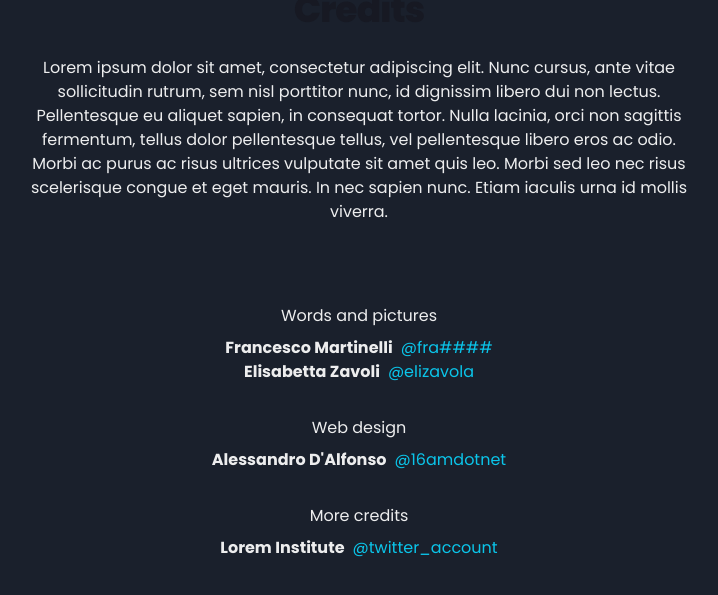
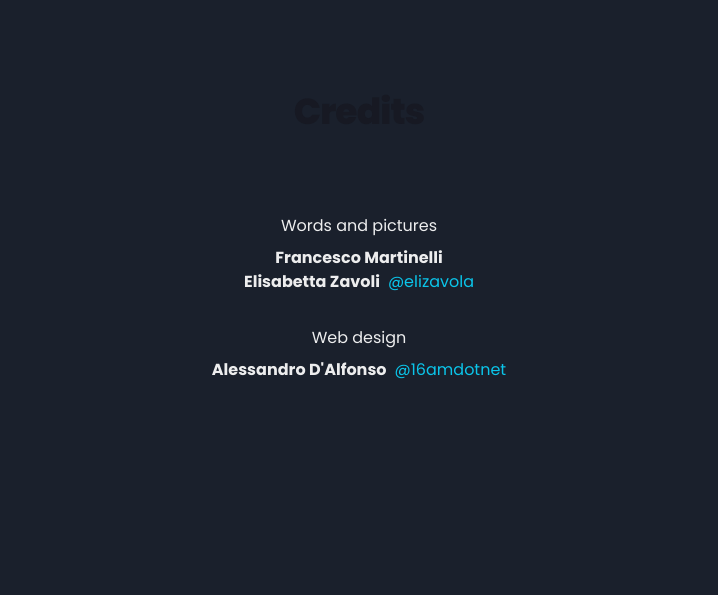
Before and after one commit to 16am/soundscape, a React (Create React App) app: page /credits in a window 1280 px wide. Shown: the part 141-736 px from the top of the page, without its empty margins (281-999 px from the left). Built offline with nearby package versions, Linux system fonts and the light colour scheme.

Commit message:
nasconde testi di esempio e/o incompleti

```diff
--- a/src/components/Credits.jsx
+++ b/src/components/Credits.jsx
@@ -18,12 +18,14 @@ export function Credits({ language }) {
       >
         <Box>{languages.credits[language]}</Box>
       </Box>
-      <Box mb="8">{languages.credits_description[language]}</Box>
+      <Box d="none" mb="8">
+        {languages.credits_description[language]}
+      </Box>
       <Box mt="20">
         <Text mb="2">{languages.word_and_pictures[language]}</Text>
         <Box>
           <b>Francesco Martinelli</b>
-          <Link href="#" color={linkColor} isExternal ml="2">
+          <Link d="none" href="#" color={linkColor} isExternal ml="2">
             @fra####
           </Link>
         </Box>
@@ -53,7 +55,7 @@ export function Credits({ language }) {
           </Link>
         </Box>
       </Box>
-      <Box mt="8">
+      <Box mt="8" d="none">
         <Text mb="2">{languages.more_credits[language]}</Text>
         <Box>
           <b>Lorem Institute</b>
--- a/src/components/Maps.jsx
+++ b/src/components/Maps.jsx
@@ -242,7 +242,9 @@ export function Maps({ language }) {
                     onClick={() => setSelectedMap(i)}
                     _hover={{ bgImage: map, opacity: 0.8, bgSize: "cover" }}
                   />
-                  <Heading fontSize="sm">{keyMoments[i].title}</Heading>
+                  <Heading d="none" fontSize="sm">
+                    {keyMoments[i].title}
+                  </Heading>
                 </Flex>
               ))}
               {/* </Flex> */}
--- a/src/components/Welcome.js
+++ b/src/components/Welcome.js
@@ -34,6 +34,7 @@ export function Welcome({ language }) {
         </Box>
       </Box>
       <Box
+        d="none"
         color={useColorModeValue("gray.500", "gray.500")}
         px={{ base: 0, sm: 4, md: 12, lg: 14, xl: 20 }}
       >
```
